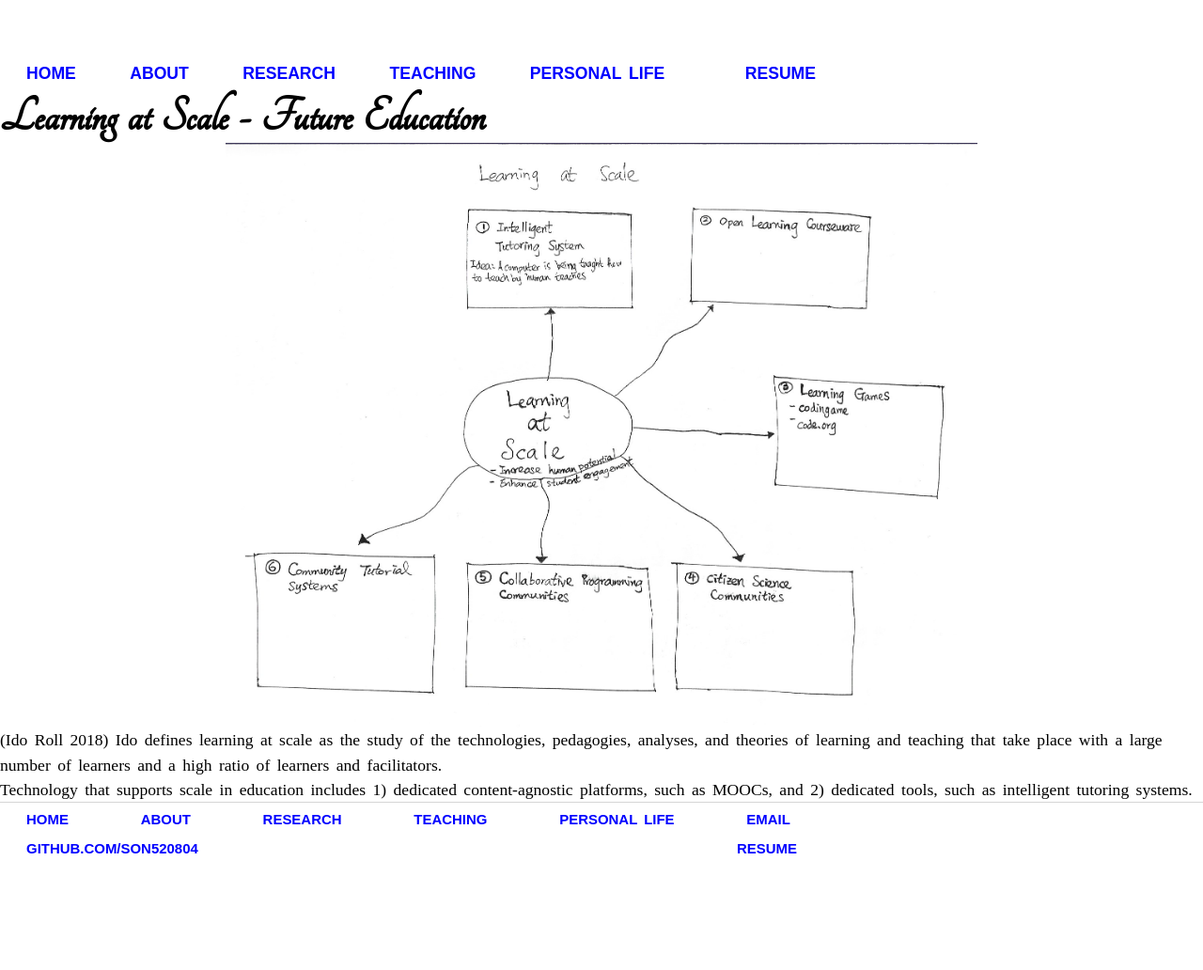
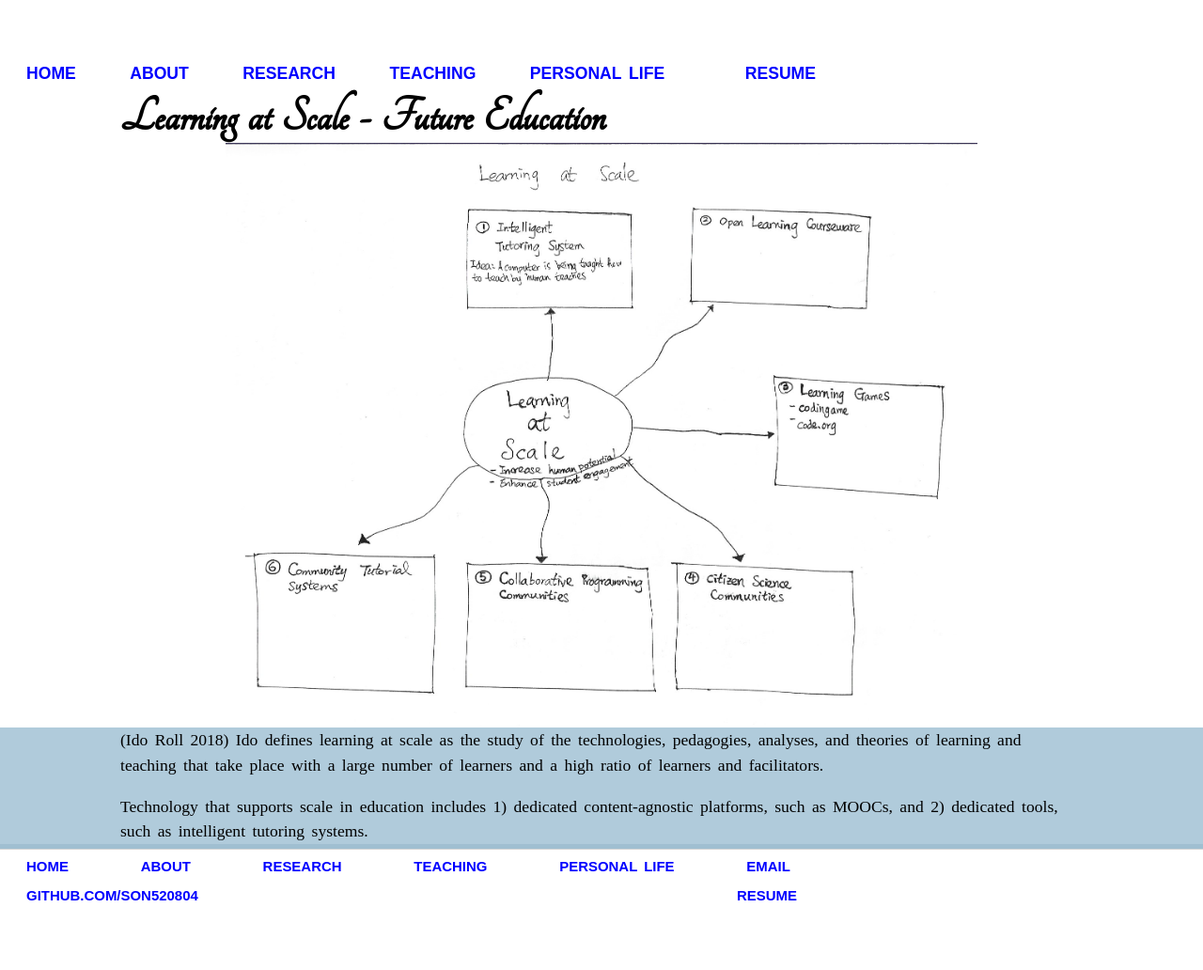
Before and after one commit to son520804/son520804.github.io, a Jekyll site: the page built from cv/learning_at_scale/index.html, in a window 1280 px wide. Shown: the whole page at 94% size. Built offline with Jekyll 4.4.1, drawn with Linux system fonts in a browser that asks for light colours; before the commit the page ends 982 px from its top, so only the background shows below that.

Commit message:
customize graphs

```diff
--- a/cv/learning_at_scale/index.html
+++ b/cv/learning_at_scale/index.html
@@ -25,15 +25,17 @@ title: Concept of Learning at Scale
 
     <body>
       <main>
+        <div class="inner">
 		      <h1>Learning at Scale - Future Education</h1>
+        </div>
         <div class="about_content">
             <img src="learning_at_scale.PNG" class="about" alt="profile picture" style="width:62.5%"/>
         </div>
+        <div class="blue"><div class="inner">
           <p>(Ido Roll 2018) Ido defines learning at scale as the study of the technologies, pedagogies, analyses, and theories of learning and teaching that take place with a large number of learners and a high ratio of learners and facilitators.</p>
+          <br>
           <p>Technology that supports scale in education includes 1) dedicated content-agnostic platforms, such as MOOCs, and 2) dedicated tools, such as intelligent tutoring systems.</p>
-
-
-
+		    </div></div>
       </main>
     </body>
 </html>
```
Lines whose indentation alone changed are shown as unchanged.
